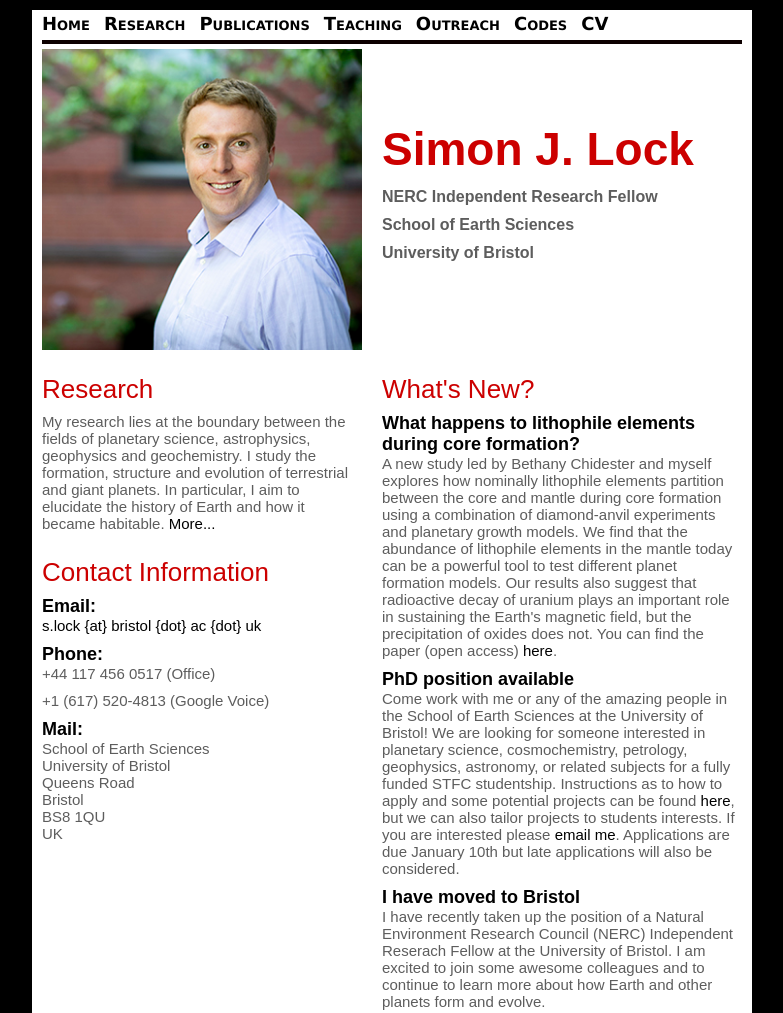
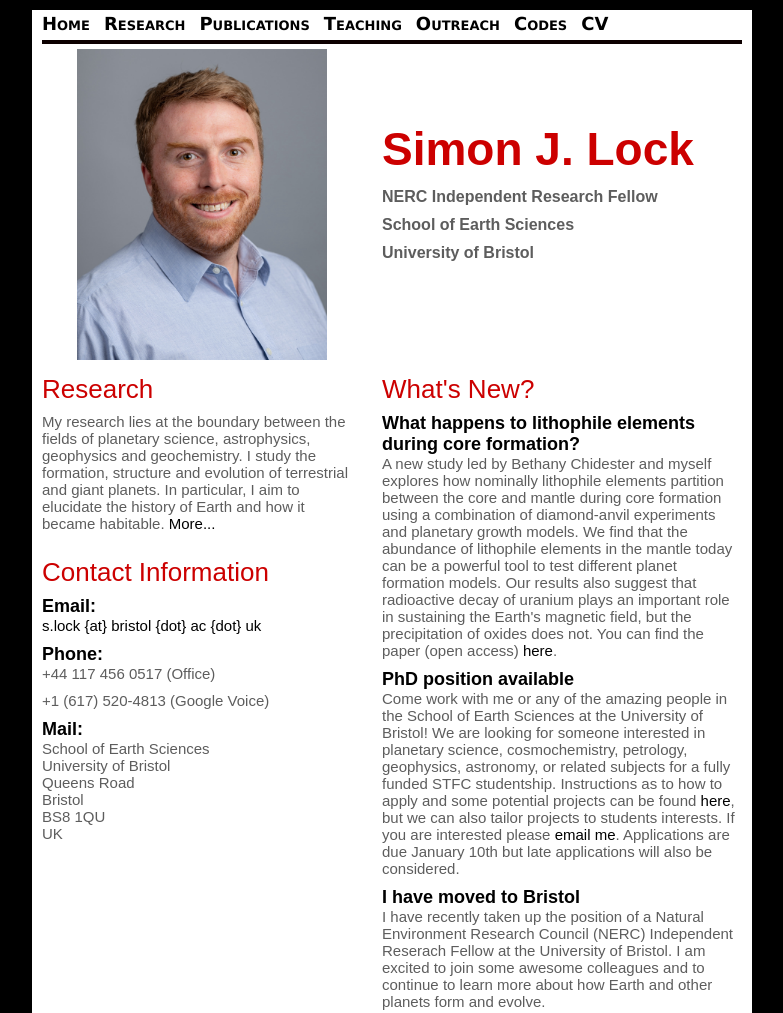
Before and after one commit to sjl499/sjl499.github.io, a plain HTML site: page index.html in a window 1280 px wide. Shown: the top 1013 px of the page, without its empty margins (248-1031 px from the left). Drawn offline with Linux system fonts and the light colour scheme.

Commit message:
Updating headshot

```diff
--- a/index.html
+++ b/index.html
@@ -55,7 +55,7 @@ body {
     </ul>
   </div>
   <div id="Profile_image">
-    <p align="center"><img src="Pictures/052318_EPS_0041_website_ds.jpg" width="320" alt="Simon Lock"></p>
+    <p align="center"><img src="Pictures/2024-07-30 - UoB Headshots - 4857 - Lower resolution.jpg" width="250" alt="Simon Lock"></p>
   </div>
   <div id="Personal_details">
     <h1>Simon J. Lock</h1>
```
Also changed, not shown: Pictures/2024-07-30 - UoB Headshots - 4857 - Lower resolution.jpg (added).
